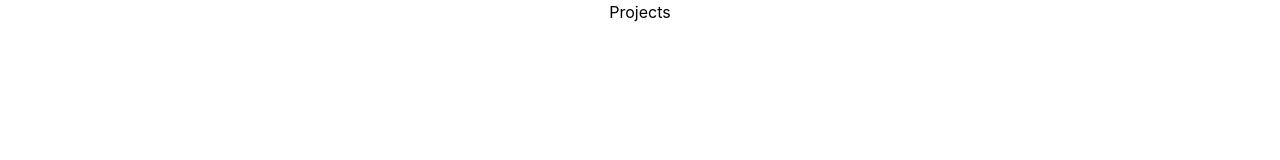
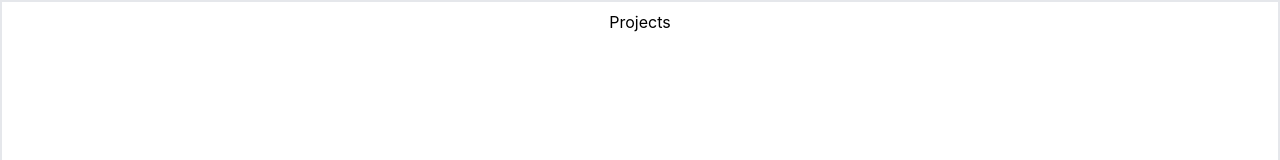
Before and after one commit to munrhalls/time-glance, a React (Create React App) app: page / in a window 1280 px wide. Shown: the top 160 px of the page. Built offline with nearby package versions, Linux system fonts and the light colour scheme.

Commit message:
tailwind first stylings

```diff
--- a/package.json
+++ b/package.json
@@ -39,6 +39,7 @@
   "devDependencies": {
     "autoprefixer": "^9.8.8",
     "postcss": "^7.0.39",
+    "stylelint-config-recommended": "^6.0.0",
     "tailwindcss": "npm:@tailwindcss/postcss7-compat@^2.2.17"
   }
 }
--- a/src/App.js
+++ b/src/App.js
@@ -3,10 +3,10 @@ import { Projects } from "./pages/Projects";
 
 function App() {
   return (
-    <div className="App">
-      <Projects />
+    <div className="App container h-screen flex flex-col">
+      <Projects className="border-2 p-2 flex-1" />
     </div>
   );
 }
 
-export default App;
+export default App
--- a/src/pages/Projects.js
+++ b/src/pages/Projects.js
@@ -1,6 +1,6 @@
 export const Projects = () => {
   return (
-    <div>
+    <div className="border-2 p-2 flex-1">
       Projects
     </div>
   )
```
Also changed, not shown: craco.config.js (renamed from src/craco.config.js), 1 other file (tests, documents, lock files or other folders).
